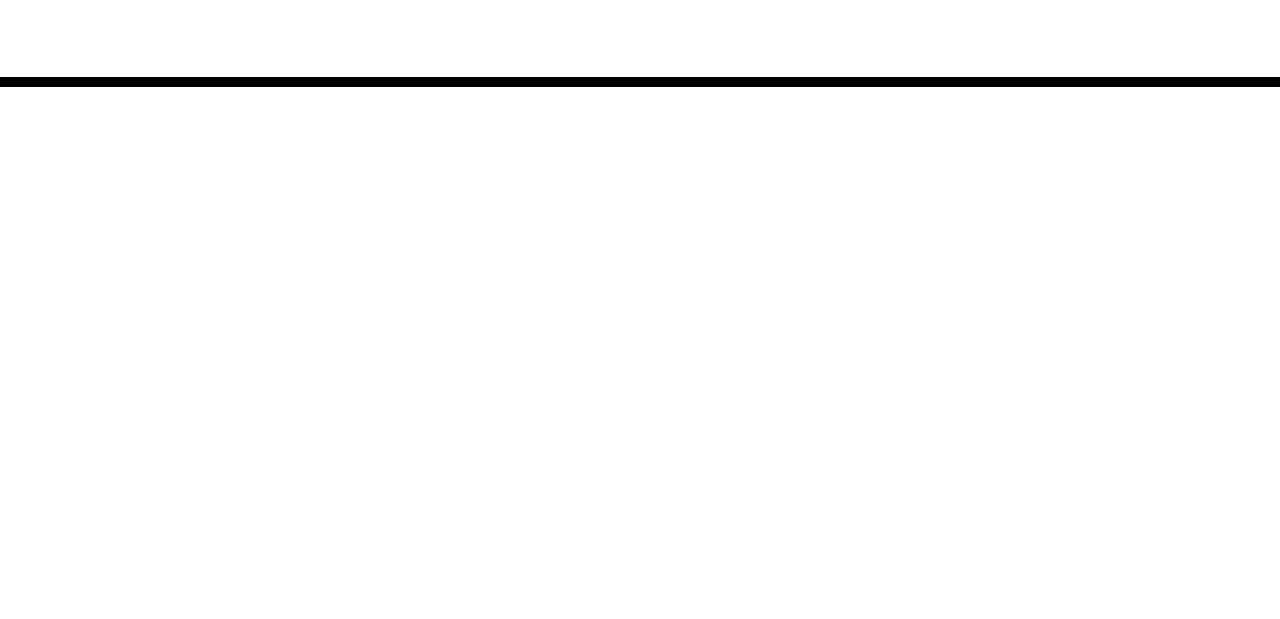
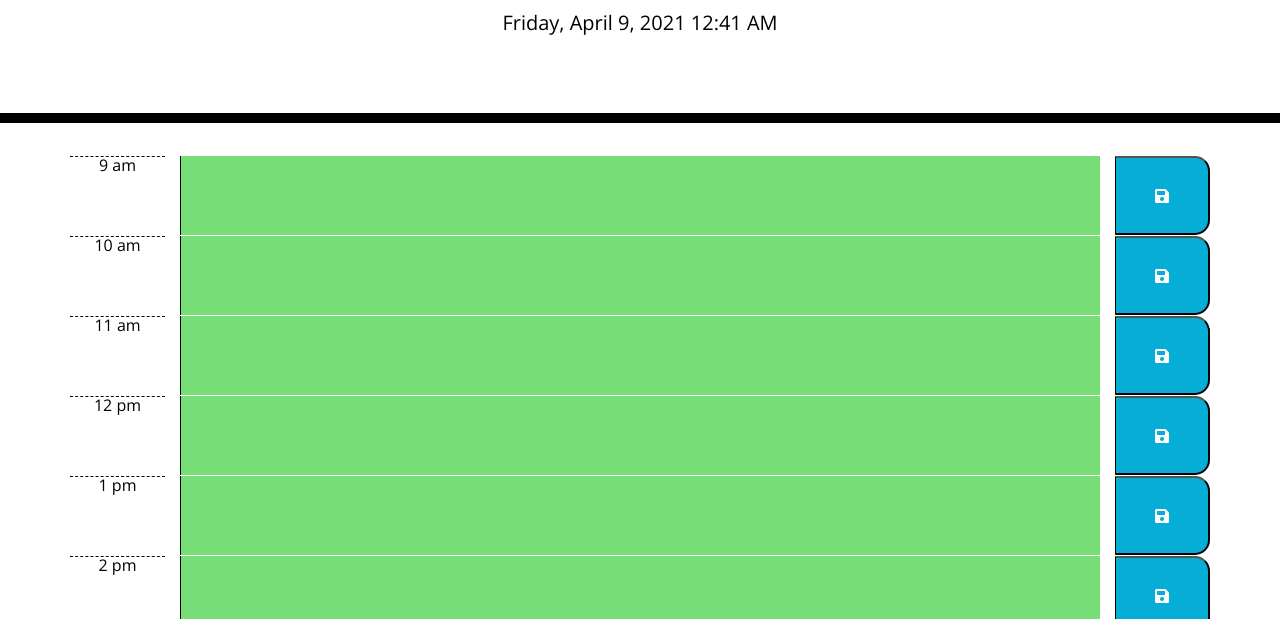
Before and after one commit to mjpagenkopf/work_day_scheduler, a plain HTML site: page index.html in a window 1280 px wide. Shown: the part 181-800 px from the top of the page. Drawn offline with nearby package versions, Linux system fonts and the light colour scheme; files that its build step writes are made by us from their sources.

Commit message:
finally successful at getting jquery and js dynamic elements and selectors to fill html. Also able to successfully link local storage/JSON to set and get saved info.

```diff
--- a/assets/script.js
+++ b/assets/script.js
@@ -1,54 +1,140 @@
-$(document).ready(function () {// tells engine to load 1)html & 2)css first.
-    //display current day & time.
-    $("#currentDay").text(moment().format("MMMM Do YYYY, h:mm:ss a")); // use of moment.js
-    //assign saveBtn click listener for user input and time stamp??
-    $(".saveBtn").on("click", function () {
-        //get nearby values.
-        console.log(this);
-        var text = $(this).siblings(".description").val(); // taken the change from the sibling html description attribute
-        var time = $(this).parent().attr("id"); // taken the change from the parent html id attribute
+   //displays the date and time
+$('#currentDay').text(moment().format("LLLL"));
+    //creating inside container: divs, classes and id names:
+    // ".description", ".time-block", ".row", ".hour", ".past", ".present", ".past"
+const hourIndex = [
+    { //array index [0] object 9am
+        spot: 0,
+        hour: 09,
+        display: "9 am",
+        task:"",
+    },
+    { //array index [1] object 10am
+        spot: 1,
+        hour: 10,
+        display: "10 am",
+        task:"",
+    },
+    { //array index [2] object 11am
+        spot: 2,
+        hour: 11,
+        display: "11 am",
+        task:"",
+    },
+    { //array index [3] object 12pm
+        spot: 3,
+        hour: 12,
+        display: "12 pm",
+        task:"",
+    },
+    { //array index [4] object 1pm
+        spot: 4,
+        hour: 13,
+        display: "1 pm",
+        task:"",
+    },
+    { //array index [5] object 2pm
+        spot: 5,
+        hour: 14,
+        display: "2 pm",
+        task:"",
+    },
+    { //array index [6] object 3pm
+        spot: 6,
+        hour: 15,
+        display: "3 pm",
+        task:"",
+    },
+    { //array index [7] object 4pm
+        spot: 7,
+        hour: 16,
+        display: "4 pm",
+        task:"",
+    },
+    { //array index [8] object 5pm
+        spot: 8,
+        hour: 17,
+        display: "5 pm",
+        task:"",
+    },
+];
+//saving to local storage
+function saveSchedule() {
+    localStorage.setItem('hourIndex', JSON.stringify(hourIndex));
+}
+// pulling from local storage. currentHour = hourIndex
+function displaySchedule() {
+    hourIndex.forEach(function (currentHour) {
+        $(`#${currentHour.spot}`).val(currentHour.task)
 
-        //set items in local storage.
-        localStorage.setItem(time, text);
     })
-//     //load any saved data from LocalStorage - do this for each hour created. Should follow html 24 hour to 12 hour conversion.
-//     $("#hour8 .description").val(localStorage.getItem("hour8"));
-//     $("#hour9 .description").val(localStorage.getItem("hour9"));
-//     $("#hour10 .description").val(localStorage.getItem("hour10"));
-//     $("#hour11 .description").val(localStorage.getItem("hour11"));
-//     $("#hour12 .description").val(localStorage.getItem("hour12"));
-//     $("#hour13 .description").val(localStorage.getItem("hour13"));
-//     $("#hour14 .description").val(localStorage.getItem("hour14"));
-//     $("#hour15 .description").val(localStorage.getItem("hour15"));
-//     $("#hour16 .description").val(localStorage.getItem("hour16"));
-//     $("#hour17 .description").val(localStorage.getItem("hour17"));
+}
+//initialize function here
+function init() {
+    let hourIndex = JSON.parse(localStorage.getItem('hourIndex'));
+    hourIndex.forEach(function (currentHour, i) {
+        $(`#hour-${i}`).val(currentHour.task)
+    })
+    displaySchedule();
+}
 
-//     function hourTracker() {
-//         //get current number of hours.
-//         var currentHour = moment().hour(); // use of moment.js
 
-//         // loop over time blocks
-//         $(".time-block").each(function () {
-//             var blockHour = parseInt($(this).attr("id").split("hour")[1]);
-//             console.log( blockHour, currentHour)
+hourIndex.forEach(function(currentHour, i) {
+    //for classes time-block row
+    let $rowDiv = $('<div>')
+    .addClass('time-block row')
+    $('.container').append($rowDiv);
+    //for classes col-md-2 hour
+    let $hourDiv = $('<div>')
+    .addClass('col-md-1 hour')
+    .text(`${currentHour.display}`)
+    $rowDiv.append($hourDiv)
+    //for classes col-md-10 description p-0
+    let $textDiv = $('<div>')
+    .addClass('col-md-10 description')
 
-//             //check if we've moved past this time, click into css/html given classes of past, present, or future
-//             if (blockHour < currentHour) {
-//                 $(this).addClass("past");
-//                 $(this).removeClass("future");
-//                 $(this).removeClass("present");
-//             }
-//             else if (blockHour === currentHour) {
-//                 $(this).removeClass("past");
-//                 $(this).addClass("present");
-//                 $(this).removeClass("future");
-//             }
-//             else {
-//                 $(this).removeClass("present");
-//                 $(this).removeClass("past");
-//                 $(this).addClass("future");
-//             }
-//         })
-//     }
-//     hourTracker(); //re-run function
-// })
+    $rowDiv.append($textDiv)
+    //add the past, present and future classes and <textarea>
+    $colorHour = $('<textarea>').attr('id', `hour-${i}`)
+    $textDiv.append($colorHour)
+    $rowDiv.attr('spot', currentHour.spot);
+    //using moment api to match time with .past, .present, .future classes
+    if (currentHour.hour < moment().format('HH')) {
+        $colorHour.addClass('past')
+    } else if
+        (currentHour.hour == moment().format('HH')) {
+        $colorHour.addClass('present')
+        }
+        else if
+        (currentHour.hour > moment().format('HH')) {
+        $colorHour.addClass('future')
+        }
+
+    //for classes col-md-1 saveBtn and <i> with class far-fa-save
+    let $buttonDiv = $('<button>')
+    .addClass('col-md-1 saveBtn')
+    .append('<i class="fas fa-save"></i>')
+    $rowDiv.append($buttonDiv)
+});
+
+
+// use the jQuery methods (.on, .one) instead of addEventListener.
+$('.saveBtn').on('click', function(event) {
+    event.preventDefault();
+    //this = the button, i selects the array index using spot, textValue stores user input
+    const i = $(this.parentElement).attr("spot");
+    const textValue = $(this).siblings('.description').children("textarea").val();
+
+    hourIndex[i].task = textValue;
+
+    saveSchedule();
+    displaySchedule();
+
+});
+
+init();
+
+
+
+
+//$('[href]') if selector doesn't have class/id
--- a/assets/style.css
+++ b/assets/style.css
@@ -10,7 +10,9 @@ textarea {
   resize: none;
   color: #000000;
   border-left: 1px solid black;
-  padding: 10px;
+  /* padding: 10px; */
+  width:100%;
+  height:100%;
 }
 
 .jumbotron {
@@ -44,17 +46,17 @@ textarea {
 
 .past {
   background-color: #d3d3d3;
-  color: white;
+  color: rgb(3, 3, 3);
 }
 
 .present {
   background-color: #ff6961;
-  color: white;
+  color: rgb(0, 0, 0);
 }
 
 .future {
   background-color: #77dd77;
-  color: white;
+  color: rgb(0, 0, 0);
 }
 
 .saveBtn {
--- a/index.html
+++ b/index.html
@@ -4,10 +4,12 @@
     <meta charset="UTF-8" />
     <meta name="viewport" content="width=device-width, initial-scale=1.0" />
     <meta http-equiv="X-UA-Compatible" content="ie=edge" />
+    <!-- Bootstrap library link -->
     <link
       rel="stylesheet"
       href="https://stackpath.bootstrapcdn.com/bootstrap/4.3.1/css/bootstrap.min.css"
     />
+    <!-- Put jQuery UI Link here, if needed? -->
     <link
       rel="stylesheet"
       href="https://use.fontawesome.com/releases/v5.8.1/css/all.css"
@@ -18,7 +20,7 @@
       href="https://fonts.googleapis.com/css?family=Open+Sans&display=swap"
       rel="stylesheet"
     />
-    <link rel="stylesheet" href="style.css" />
+    <link rel="stylesheet" href="assets/style.css" />
     <title>Work Day Scheduler</title>
   </head>
 
@@ -28,12 +30,114 @@
       <p class="lead">A simple calendar app for scheduling your work day</p>
       <p id="currentDay" class="lead"></p>
     </header>
-    <div class="container">
+
+    <section class="container">
       <!-- Timeblocks go here -->
-    </div>
+      <!-- jquery adds classes description, time-block, row, hour, past, present, past to container -->
+
+
+
+    </section>
 
     <script src="https://cdnjs.cloudflare.com/ajax/libs/jquery/3.2.1/jquery.min.js"></script>
     <script src="https://cdnjs.cloudflare.com/ajax/libs/moment.js/2.24.0/moment.min.js"></script>
-    <script type="text/javascript" src="../assets/script.js"></script>
+    <script src="assets/script.js"></script>
   </body>
 </html>
+
+
+
+
+
+<!-- <div id="hour-09">
+
+      </div>
+      <div id="hour-10">
+
+      </div>
+      <div id="hour-11">
+
+      </div>
+      <div id="hour-12">
+
+      </div>
+      <div id="hour-13">
+
+      </div>
+      <div id="hour-14">
+
+      </div>
+      <div id="hour-15">
+
+      </div>
+      <div id="hour-16">
+
+      </div>
+      <div id="hour-17">
+
+      </div> -->
+
+
+      <!-- <div id="hour-10" class="row time-block">
+        <div class="col-md-1 hour">
+            10:00am</div>
+          <textarea class="col-md-10 description">
+          </textarea>
+            <button class="btn saveBtn col-md-1"><i class="far fa-save"></i></button>
+      </div>
+
+      <div id="hour-11" class="row time-block">
+        <div class="col-md-1 hour">
+            11:00am</div>
+          <textarea class="col-md-10 description">
+          </textarea>
+            <button class="btn saveBtn col-md-1"><i class="far fa-save"></i></button>
+      </div>
+
+      <div id="hour-12" class="row time-block">
+        <div class="col-md-1 hour">
+            12:00am</div>
+          <textarea class="col-md-10 description">
+          </textarea>
+            <button class="btn saveBtn col-md-1"><i class="far fa-save"></i></button>
+      </div>
+
+      <div id="hour-13" class="row time-block">
+        <div class="col-md-1 hour">
+            1:00pm</div>
+          <textarea class="col-md-10 description">
+          </textarea>
+            <button class="btn saveBtn col-md-1"><i class="far fa-save"></i></button>
+      </div>
+
+      <div id="hour-14" class="row time-block">
+        <div class="col-md-1 hour">
+            2:00pm</div>
+          <textarea class="col-md-10 description">
+          </textarea>
+            <button class="btn saveBtn col-md-1"><i class="far fa-save"></i></button>
+        </div>
+
+      <div id="hour-15" class="row time-block">
+        <div class="col-md-1 hour">
+            3:00pm</div>
+          <textarea class="col-md-10 description">
+          </textarea>
+            <button class="btn saveBtn col-md-1"><i class="far fa-save"></i></button>
+      </div>
+
+      <div id="hour-16" class="row time-block">
+        <div class="col-md-1 hour">
+            4:00pm</div>
+          <textarea class="col-md-10 description">
+          </textarea>
+            <button class="btn saveBtn col-md-1"><i class="far fa-save"></i></button>
+      </div>
+
+      <div id="hour-17" class="row time-block">
+        <div class="col-md-1 hour">
+            5:00pm</div>
+          <textarea class="col-md-10 description">
+          </textarea>
+            <button class="btn saveBtn col-md-1"><i class="far fa-save"></i></button>
+      </div> -->
```
Also changed, not shown: assets/script2.js (added, +83 -0 lines).
